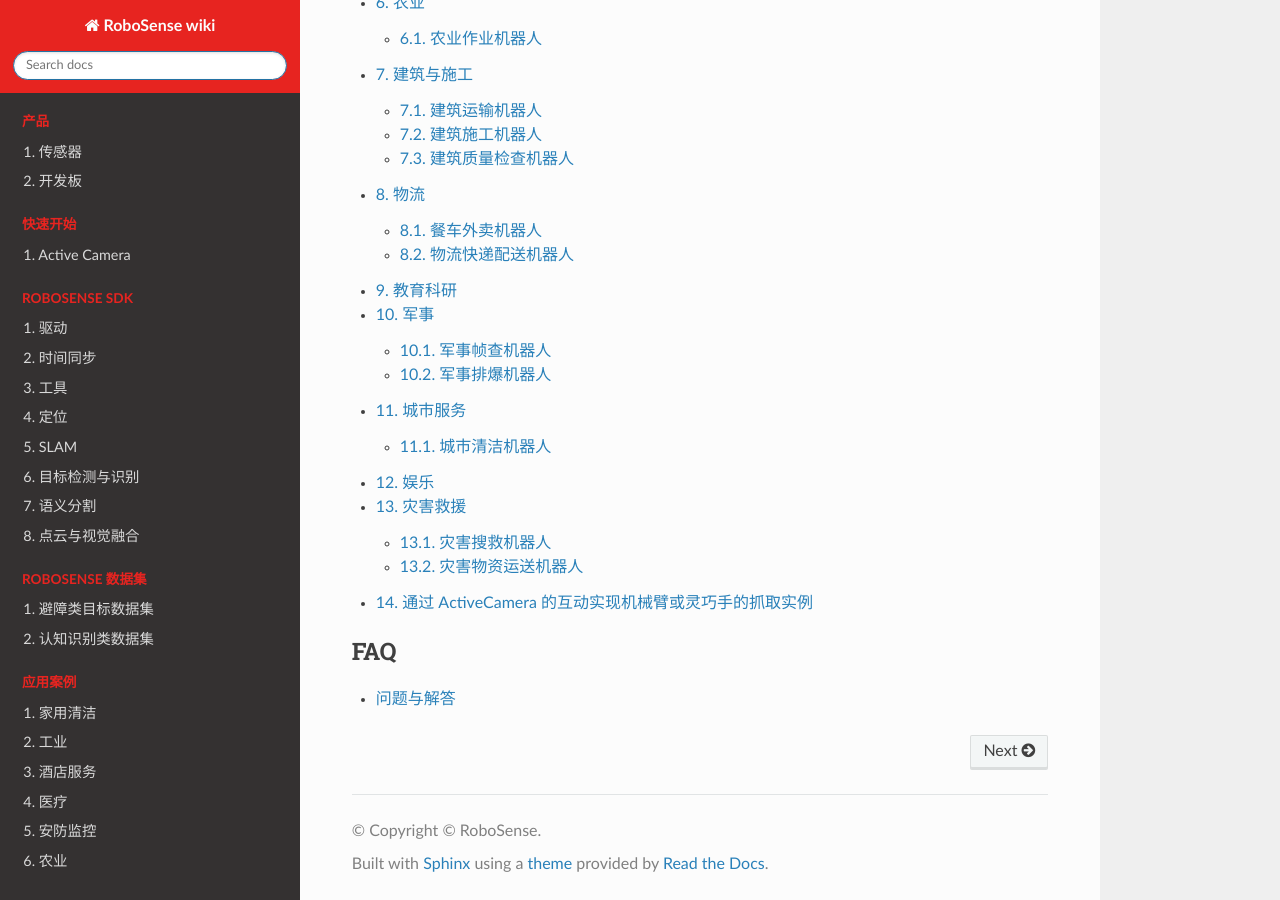
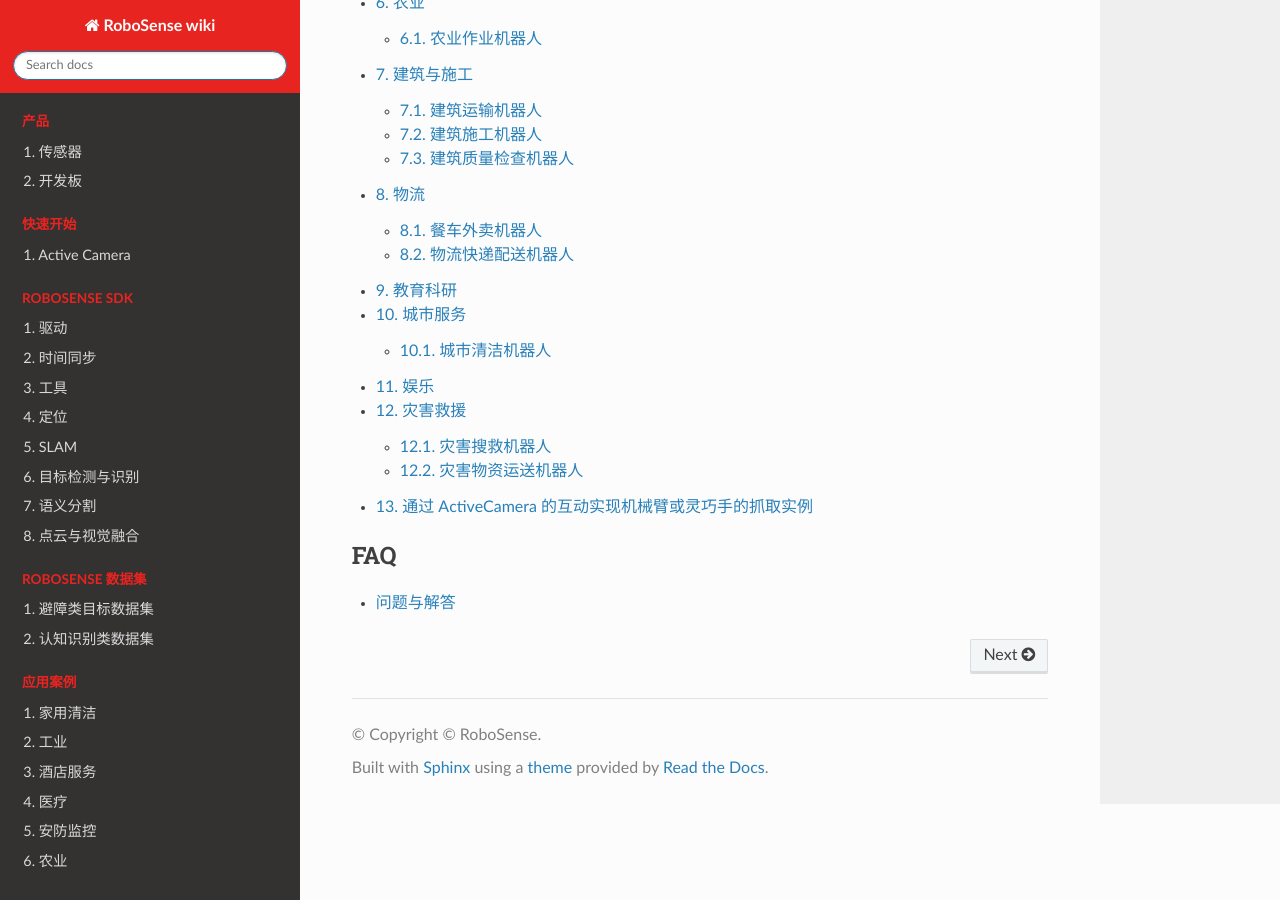
Before and after one commit to LyiL/rs_wiki_cn, a Sphinx documentation site: the page built from source/index.rst, in a window 1280 px wide and 900 px high, scrolled down 1712 px. Built offline with Sphinx 7.4.7 and the Read the Docs theme 3.1.0, drawn with Linux system fonts in a browser that asks for light colours; pages that are not in the unit, such as notebooks, are missing from menus.

Commit message:
内容调整

```diff
--- a/source/application_case/case10.md
+++ /dev/null
@@ -1,3 +0,0 @@
-# 军事
-## 军事帧查机器人
-## 军事排爆机器人
--- a/source/application_case/cases.md
+++ b/source/cases/cases.md
@@ -36,10 +36,6 @@
 
 # 教育科研
 
-# 军事
-## 军事帧查机器人
-## 军事排爆机器人
-
 # 城市服务
 ## 城市清洁机器人
 
```
Also changed, not shown: source/index.rst (+14 -15 lines), source/sdk/driver.md (+4 -2 lines), source/sdk/slam.md (+1 -0 lines), source/sdk/time_sync.md (+1 -3 lines), source/cases/case1.md (renamed from source/application_case/case1.md), source/cases/case10.md (renamed from source/application_case/case11.md), source/cases/case11.md (renamed from source/application_case/case12.md), source/cases/case12.md (renamed from source/application_case/case13.md), source/cases/case13.md (renamed from source/application_case/case14.md), source/cases/case2.md (renamed from source/application_case/case2.md), source/cases/case3.md (renamed from source/application_case/case3.md), source/cases/case4.md (renamed from source/application_case/case4.md), source/cases/case5.md (renamed from source/application_case/case5.md), source/cases/case6.md (renamed from source/application_case/case6.md), 4 more files.
